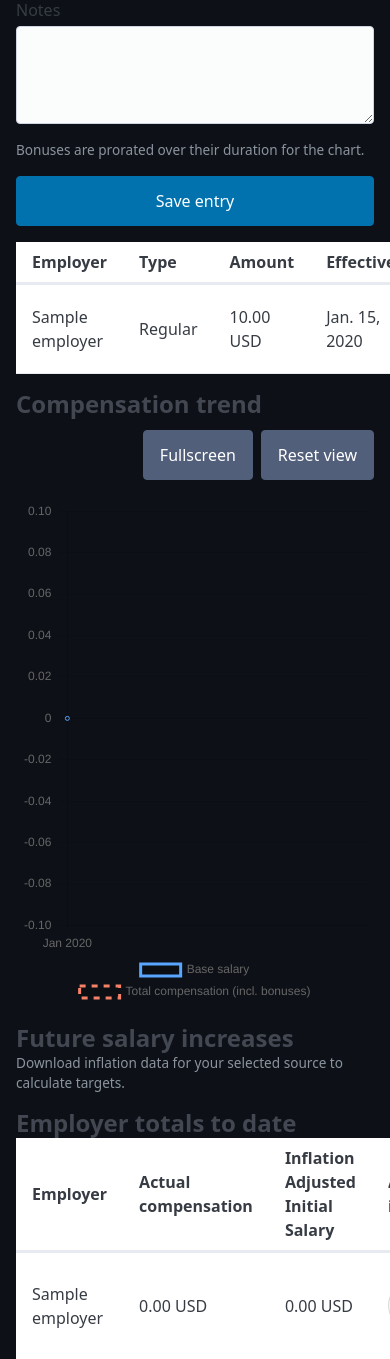
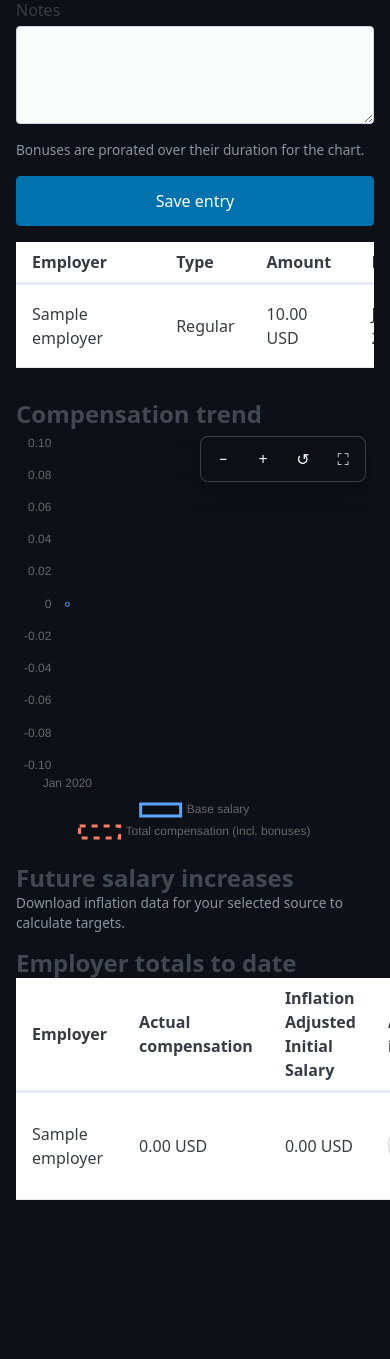
Before and after one commit to steve192/salary-tracker, a Django app: page / in a window 390 px wide; the page is wider, and only the part inside the window is pictured. Shown: the part 1025-2384 px from the top of that part. After the commit the page ends 2225 px from the top of that part, so only its background shows below. Run offline with Django 5.2, Linux system fonts and the light colour scheme; a user stored in the database is signed in; tables that the repository leaves empty hold one stand-in row (values such as "Sample post"); data that the repository does not hold is empty.

Commit message:
feat: improve chart ui and add password change

```diff
--- a/static/css/styles.css
+++ b/static/css/styles.css
@@ -32,8 +32,65 @@ main.container {
 
 .chart-wrapper {
     position: relative;
-    max-height: 420px;
-    min-height: 512px;
+    width: 100%;
+    max-width: 100%;
+    min-height: clamp(360px, 58vh, 512px);
+    overflow: hidden;
+    touch-action: none;
+}
+
+.chart-wrapper canvas {
+    display: block;
+    width: 100% !important;
+    height: 100% !important;
+    touch-action: none;
+}
+
+.chart-toolbar {
+    position: absolute;
+    top: 0.75rem;
+    right: 0.75rem;
+    z-index: 2;
+    display: inline-flex;
+    gap: 0.25rem;
+    padding: 0.25rem;
+    border: 1px solid rgba(139, 148, 158, 0.35);
+    border-radius: 8px;
+    background: rgba(13, 17, 23, 0.78);
+    box-shadow: 0 10px 28px rgba(0, 0, 0, 0.28);
+    backdrop-filter: blur(8px);
+}
+
+.chart-toolbar button {
+    display: inline-grid;
+    place-items: center;
+    width: 2rem;
+    height: 2rem;
+    margin: 0;
+    padding: 0;
+    border: 0;
+    border-radius: 6px;
+    background: transparent;
+    color: #f6f8fa;
+    font-size: 1rem;
+    line-height: 1;
+}
+
+.chart-toolbar button:hover,
+.chart-toolbar button:focus-visible {
+    background: rgba(88, 166, 255, 0.16);
+    color: #58a6ff;
+}
+
+.table-wrapper {
+    width: 100%;
+    max-width: 100%;
+    overflow-x: auto;
+    -webkit-overflow-scrolling: touch;
+}
+
+.table-wrapper table {
+    min-width: 680px;
 }
 
 section > header {
@@ -45,13 +102,6 @@ section > header {
 
 section > header h3 {
     margin: 0;
-}
-
-.chart-actions {
-    margin-left: auto;
-    display: flex;
-    gap: 0.5rem;
-    flex-wrap: wrap;
 }
 
 nav a.active {
@@ -167,3 +217,19 @@ nav a.active {
     border: 1px solid #30363d;
     font-size: 0.9rem;
 }
+
+@media (max-width: 767px) {
+    .chart-wrapper {
+        min-height: 420px;
+    }
+
+    .chart-toolbar {
+        top: 0.5rem;
+        right: 0.5rem;
+    }
+
+    .chart-toolbar button {
+        width: 2.25rem;
+        height: 2.25rem;
+    }
+}
--- a/static/js/dashboard.js
+++ b/static/js/dashboard.js
@@ -205,21 +205,87 @@ document.addEventListener("DOMContentLoaded", () => {
         });
     }
 
+    const calculatePaddedRange = (values) => {
+        const minValue = Math.min(...values);
+        const maxValue = Math.max(...values);
+        const range = maxValue - minValue || Math.abs(maxValue) || 1;
+        const padding = range * 0.1;
+        return {
+            min: minValue - padding,
+            max: maxValue + padding,
+        };
+    };
+
     const numericValues = datasets
         .flatMap((dataset) => dataset.data)
-        .filter((value) => typeof value === "number");
-    const minValue = Math.min(...numericValues);
-    const maxValue = Math.max(...numericValues);
-    const range = maxValue - minValue || Math.abs(maxValue) || 1;
-    const padding = range * 0.1;
-    const suggestedMin = minValue - padding;
-    const suggestedMax = maxValue + padding;
+        .filter((value) => typeof value === "number" && Number.isFinite(value));
+    const fullYRange = calculatePaddedRange(numericValues);
+    const suggestedMin = fullYRange.min;
+    const suggestedMax = fullYRange.max;
+
+    const clampIndex = (value) => Math.max(0, Math.min(timeline.labels.length - 1, value));
+    const scaleValueToIndex = (value) => {
+        if (typeof value === "number" && Number.isFinite(value)) {
+            return value;
+        }
+        const index = timeline.labels.indexOf(value);
+        return index === -1 ? 0 : index;
+    };
+
+    const getVisibleIndexRange = (chart) => {
+        const xScale = chart.scales.x;
+        const minIndex = clampIndex(Math.floor(scaleValueToIndex(xScale.min)));
+        const maxIndex = clampIndex(Math.ceil(scaleValueToIndex(xScale.max)));
+        return {
+            min: Math.min(minIndex, maxIndex),
+            max: Math.max(minIndex, maxIndex),
+        };
+    };
+
+    const visibleYValues = (chart) => {
+        const visibleRange = getVisibleIndexRange(chart);
+        return chart.data.datasets.flatMap((dataset, datasetIndex) => {
+            if (!chart.isDatasetVisible(datasetIndex)) {
+                return [];
+            }
+            return dataset.data
+                .slice(visibleRange.min, visibleRange.max + 1)
+                .filter((value) => typeof value === "number" && Number.isFinite(value));
+        });
+    };
+
+    const setYAxisRange = (chart, range) => {
+        const yScaleOptions = chart.options.scales.y;
+        yScaleOptions.min = range.min;
+        yScaleOptions.max = range.max;
+        chart.update("none");
+    };
+
+    const restoreFullYAxisRange = (chart) => {
+        const yScaleOptions = chart.options.scales.y;
+        delete yScaleOptions.min;
+        delete yScaleOptions.max;
+        yScaleOptions.suggestedMin = suggestedMin;
+        yScaleOptions.suggestedMax = suggestedMax;
+        chart.update("none");
+    };
+
+    const fitYAxisToVisibleData = (chart) => {
+        const values = visibleYValues(chart);
+        if (!values.length) {
+            restoreFullYAxisRange(chart);
+            return;
+        }
+        setYAxisRange(chart, calculatePaddedRange(values));
+    };
+
+    const scheduleVisibleYAxisFit = (chart) => {
+        window.requestAnimationFrame(() => fitYAxisToVisibleData(chart));
+    };
 
     const chartWrapper = canvas.closest(".chart-wrapper");
     const ctx = canvas.getContext("2d");
-    if (chartWrapper) {
-        chartWrapper.style.height = "100%";
-    }
+    const supportsDragZoom = window.matchMedia("(hover: hover) and (pointer: fine)").matches;
     const salaryChart = new Chart(ctx, {
         type: "line",
         data: {
@@ -231,16 +297,27 @@ document.addEventListener("DOMContentLoaded", () => {
             maintainAspectRatio: false,
             interaction: { mode: "index", intersect: false },
             plugins: {
-                legend: { position: "bottom" },
+                legend: {
+                    position: "bottom",
+                    onClick(event, legendItem, legend) {
+                        Chart.defaults.plugins.legend.onClick.call(this, event, legendItem, legend);
+                        scheduleVisibleYAxisFit(legend.chart);
+                    },
+                },
                 tooltip: { callbacks: { label: (ctx) => `${ctx.dataset.label}: ${ctx.formattedValue}` } },
                 bonusHighlighter: { windows },
                 employerChangeMarker: { switches: timeline.employerSwitches || [] },
                 zoom: {
                     limits: { x: { min: timeline.labels[0], max: timeline.labels[timeline.labels.length - 1] } },
-                    pan: { enabled: true, mode: "x" },
+                    pan: {
+                        enabled: !supportsDragZoom,
+                        mode: "x",
+                        onPan: ({ chart }) => scheduleVisibleYAxisFit(chart),
+                        onPanComplete: ({ chart }) => scheduleVisibleYAxisFit(chart),
+                    },
                     zoom: {
                         drag: {
-                            enabled: true,
+                            enabled: supportsDragZoom,
                             backgroundColor: "rgba(88, 166, 255, 0.12)",
                             borderColor: "#58a6ff",
                             borderWidth: 1,
@@ -248,6 +325,8 @@ document.addEventListener("DOMContentLoaded", () => {
                         wheel: { enabled: true },
                         pinch: { enabled: true },
                         mode: "x",
+                        onZoom: ({ chart }) => scheduleVisibleYAxisFit(chart),
+                        onZoomComplete: ({ chart }) => scheduleVisibleYAxisFit(chart),
                     },
                 },
             },
@@ -262,10 +341,46 @@ document.addEventListener("DOMContentLoaded", () => {
         },
     });
 
+    const chartCenterPoint = (chart) => {
+        const area = chart.chartArea;
+        return {
+            x: (area.left + area.right) / 2,
+            y: (area.top + area.bottom) / 2,
+        };
+    };
+
+    const zoomChartHorizontally = (chart, factor) => {
+        if (!chart.zoom) return;
+        chart.zoom(
+            {
+                x: factor,
+                y: 1,
+                focalPoint: chartCenterPoint(chart),
+            },
+            "zoom",
+        );
+        scheduleVisibleYAxisFit(chart);
+    };
+
+    const zoomInButton = document.getElementById("chartZoomIn");
+    if (zoomInButton && salaryChart.zoom) {
+        zoomInButton.addEventListener("click", () => {
+            zoomChartHorizontally(salaryChart, 1.3);
+        });
+    }
+
+    const zoomOutButton = document.getElementById("chartZoomOut");
+    if (zoomOutButton && salaryChart.zoom) {
+        zoomOutButton.addEventListener("click", () => {
+            zoomChartHorizontally(salaryChart, 0.77);
+        });
+    }
+
     const resetZoomButton = document.getElementById("chartZoomReset");
     if (resetZoomButton && salaryChart.resetZoom) {
         resetZoomButton.addEventListener("click", () => {
             salaryChart.resetZoom();
+            restoreFullYAxisRange(salaryChart);
         });
     }
 
@@ -273,7 +388,9 @@ document.addEventListener("DOMContentLoaded", () => {
     const updateFullscreenLabel = () => {
         if (!fullscreenButton || !chartWrapper) return;
         const active = document.fullscreenElement === chartWrapper;
-        fullscreenButton.textContent = active ? "Exit fullscreen" : "Fullscreen";
+        fullscreenButton.textContent = active ? "⛶" : "⛶";
+        fullscreenButton.title = active ? "Exit fullscreen" : "Enter fullscreen";
+        fullscreenButton.setAttribute("aria-label", active ? "Exit fullscreen" : "Enter fullscreen");
     };
 
     if (fullscreenButton && chartWrapper && chartWrapper.requestFullscreen) {
--- a/templates/tracker/dashboard.html
+++ b/templates/tracker/dashboard.html
@@ -97,6 +97,7 @@
         <button type="submit">Save entry</button>
     </form>
 
+    <div class="table-wrapper">
         <table>
             <thead>
                 <tr>
@@ -138,17 +139,20 @@
                 {% endfor %}
             </tbody>
         </table>
+    </div>
 </section>
 
 <section>
     <header>
         <h3>Compensation trend</h3>
-        <div class="chart-actions">
-            <button type="button" class="secondary" id="chartFullscreenToggle">Fullscreen</button>
-            <button type="button" class="secondary" id="chartZoomReset">Reset view</button>
-        </div>
     </header>
     <div class="chart-wrapper">
+        <div class="chart-toolbar" aria-label="Chart controls">
+            <button type="button" id="chartZoomOut" title="Zoom out" aria-label="Zoom out">−</button>
+            <button type="button" id="chartZoomIn" title="Zoom in" aria-label="Zoom in">+</button>
+            <button type="button" id="chartZoomReset" title="Reset view" aria-label="Reset view">↺</button>
+            <button type="button" id="chartFullscreenToggle" title="Enter fullscreen" aria-label="Enter fullscreen">⛶</button>
+        </div>
         <canvas id="salaryChart"></canvas>
     </div>
 </section>
@@ -329,6 +333,7 @@
 
 {% block extra_scripts %}
 <script src="{% static 'js/vendor/chart.umd.min.js' %}"></script>
+<script src="{% static 'js/vendor/hammer.min.js' %}"></script>
 <script src="{% static 'js/vendor/chartjs-plugin-zoom.min.js' %}"></script>
 <script src="{% static 'js/dashboard.js' %}"></script>
 <script>
--- a/templates/tracker/management.html
+++ b/templates/tracker/management.html
@@ -145,6 +145,10 @@
     <header>
         <h3>Account</h3>
     </header>
+    <p>Signed in as {{ user.email }}.</p>
+    <p>
+        <a href="{% url 'password_change' %}" role="button" class="secondary">Change password</a>
+    </p>
     <p class="warning">Deleting your account permanently removes all employers, salary entries, and preferences.</p>
     <form method="post" action="{% url 'account-delete' %}" onsubmit="return confirm('Delete your account and all related data? This cannot be undone.');">
         {% csrf_token %}
```
Also changed, not shown: accounts/tests/test_registration.py (+39 -0 lines), templates/registration/password_change_done.html (added, +9 -0 lines), templates/registration/password_change_form.html (added, +28 -0 lines), static/js/vendor/hammer.min.js (added). Lines whose indentation alone changed are shown as unchanged.
